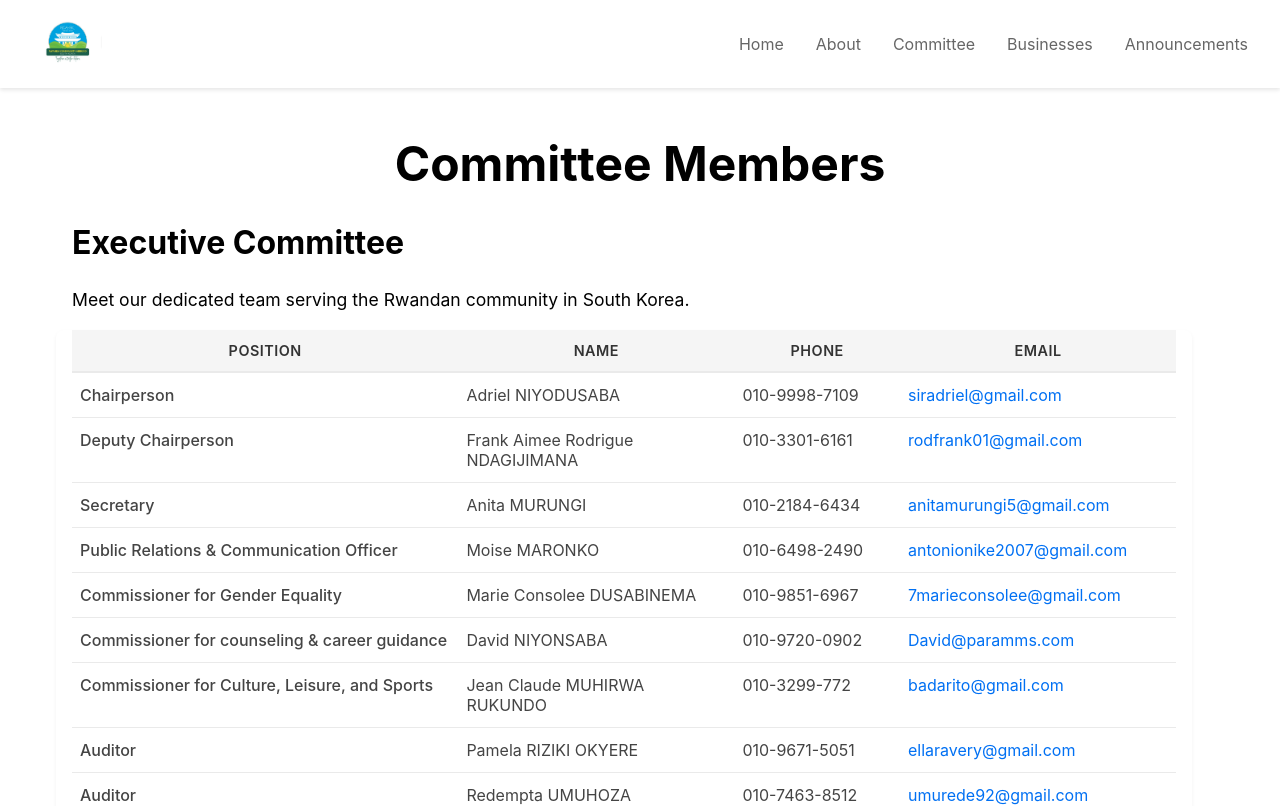
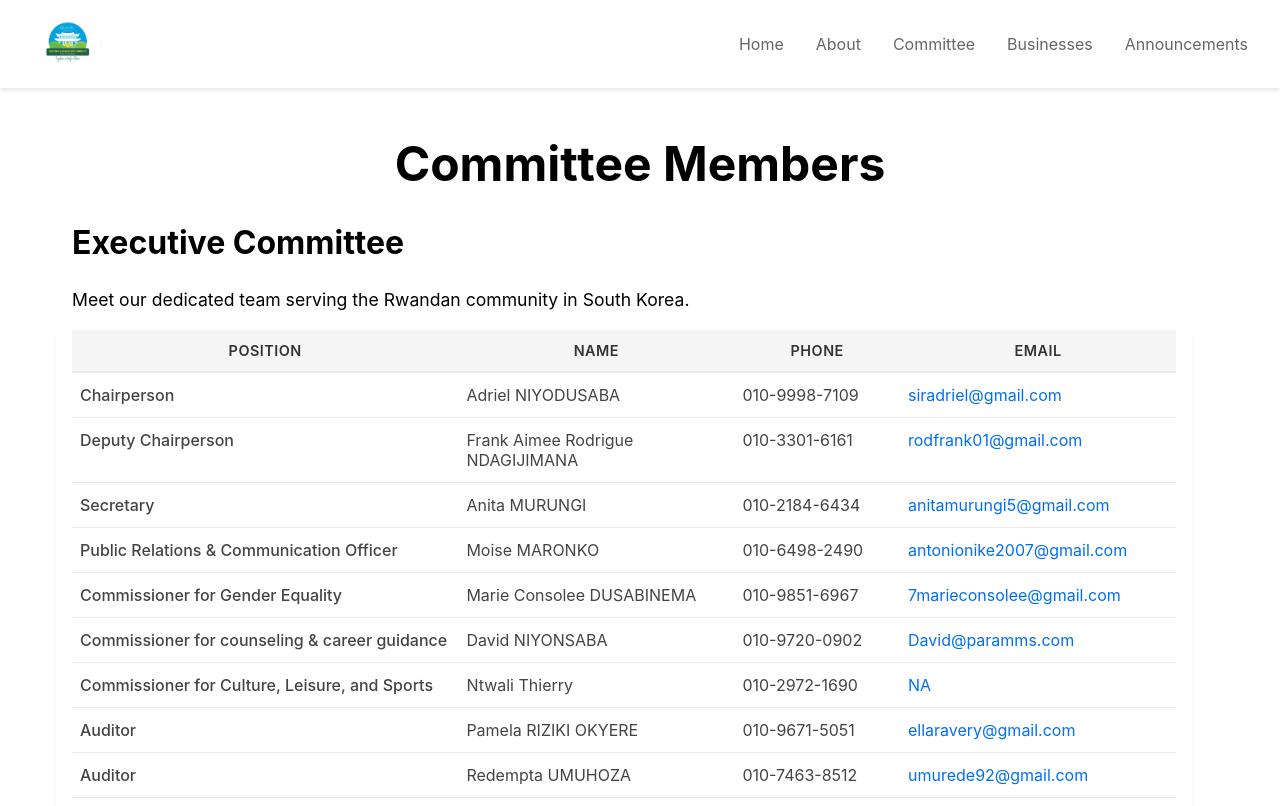
Before and after one commit to lonestarx1/rca-sk-website-2024, a Next.js app: page /committee in a window 1280 px wide. Shown: the top 806 px of the page. Built offline with nearby package versions, Linux system fonts and the light colour scheme.

Commit message:
add thierry

```diff
--- a/pages/committee.tsx
+++ b/pages/committee.tsx
@@ -38,9 +38,9 @@ const committeeData: CommitteeData = {
     { Name: "Marie Consolee DUSABINEMA", Phone: "010-9851-6967", Email: "7marieconsolee@gmail.com", Position: "Commissioner for Gender Equality" },
     { Name: "David NIYONSABA", Phone: "010-9720-0902", Email: "David@paramms.com", Position: "Commissioner for counseling & career guidance" },
     {
-      Name: "Jean Claude MUHIRWA RUKUNDO",
-      Phone: "010-3299-772",
-      Email: "badarito@gmail.com",
+      Name: "Ntwali Thierry",
+      Phone: "010-2972-1690",
+      Email: "NA",
       Position: "Commissioner for Culture, Leisure, and Sports",
     },
     { Name: "Pamela RIZIKI OKYERE", Phone: "010-9671-5051", Email: "ellaravery@gmail.com", Position: "Auditor" },
```
